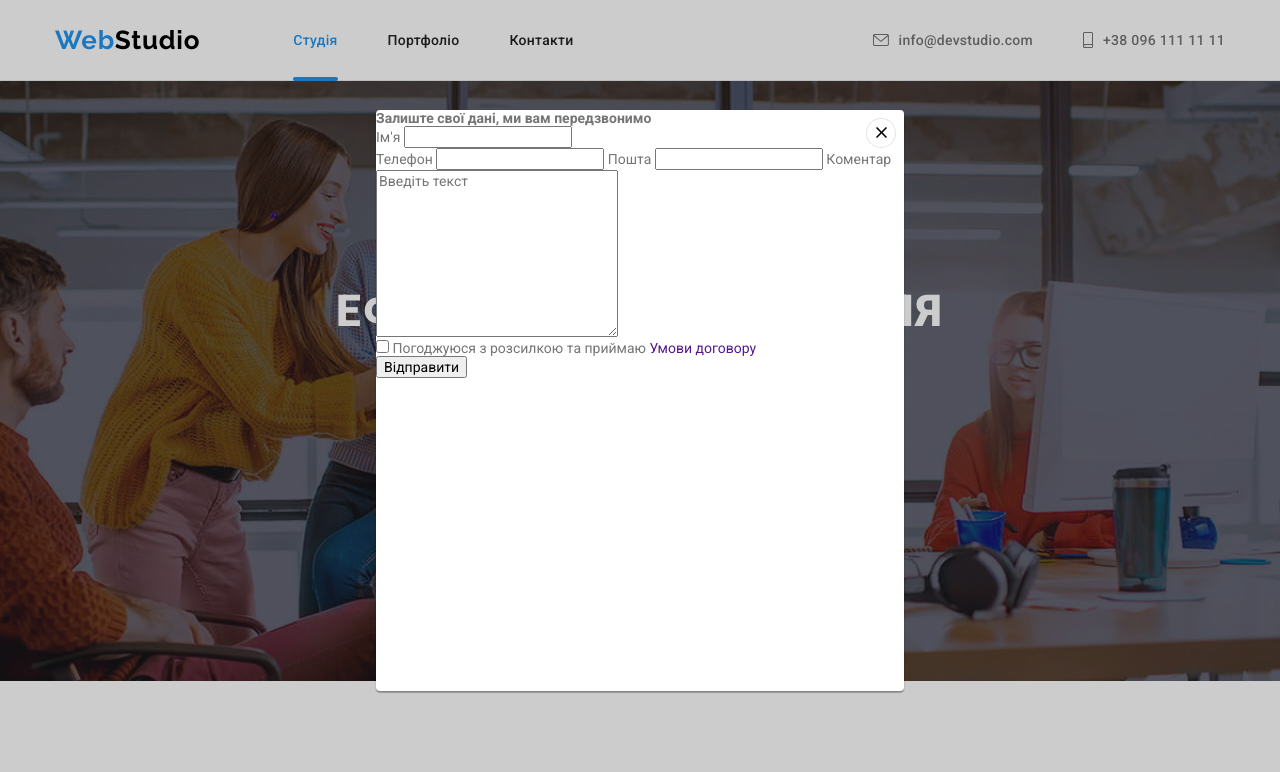
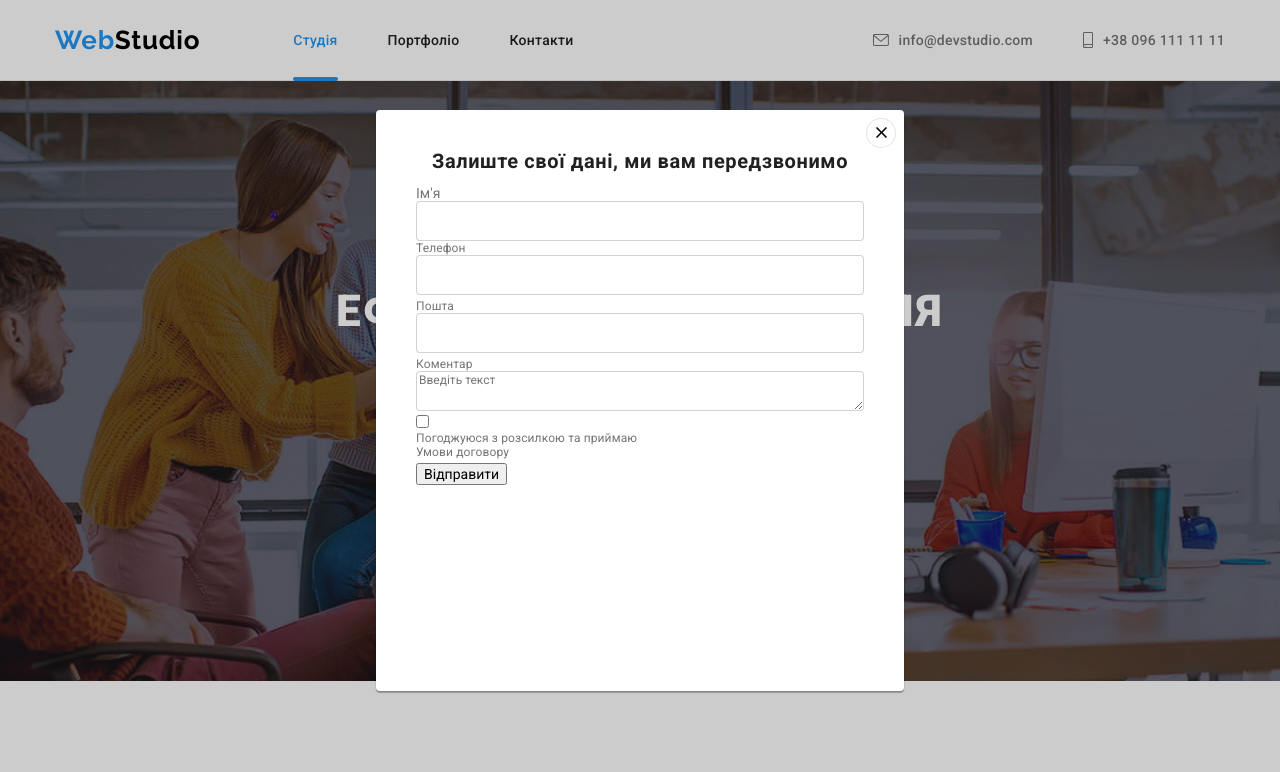
Before and after one commit to ansachuk/goit-markup-hw-05, a plain HTML site: page index.html in a window 1280 px wide. Shown: the top 772 px of the page. Drawn offline with nearby package versions, Linux system fonts and the light colour scheme.

Commit message:
add styles to form

```diff
--- a/css/styles.css
+++ b/css/styles.css
@@ -651,6 +651,49 @@ svg {
 	animation: scale-up-center var(--anima-duration) var(--anima-function) forwards;
 }
 
+.modal-field {
+	display: flex;
+	flex-direction: column;
+
+	padding: 40px;
+}
+
+.modal-form-group {
+	display: flex;
+	flex-direction: column;
+}
+
+.modal-disc {
+	font-weight: 700;
+	font-size: 20px;
+	line-height: 23px;
+	text-align: center;
+	letter-spacing: 0.03em;
+
+	color: var(--font-submain-color);
+
+	margin-bottom: 12px;
+}
+
+.modal-form-label {
+	display: flex;
+	flex-direction: column;
+
+	font-size: 12px;
+	line-height: 14px;
+	letter-spacing: 0.01em;
+
+	color: var(--font-main-color);
+
+	margin-bottom: 4px;
+}
+
+.modal-form-field {
+	height: 40px;
+	border: 1px solid rgba(33, 33, 33, 0.2);
+	border-radius: 4px;
+}
+
 .is-hidden {
 	visibility: hidden;
 	opacity: 0;
--- a/index.html
+++ b/index.html
@@ -566,23 +566,26 @@
         <div class="modal-field">
           <strong class="modal-disc">Залиште свої дані, ми вам передзвонимо</strong>
           <form method="get" class="modal-form" name="modal_form">
-            <label>
+            <label class="modal-form-group">
               <span>Ім'я</span>
-              <input type="text" name="username" class="username" />
+              <input type="text" name="username" class="modal-form-field" />
             </label>
-			<!-- -------------- MODAL GROUP -------------  -->
+            <!-- -------------- MODAL GROUP -------------  -->
             <div class="modal-form-group">
-              <label>
+              <label class="modal-form-label">
                 <span>Телефон</span>
-                <input type="tel" name="tel" class="tel" />
+                <input type="tel" name="tel" class="modal-form-field" />
               </label>
-              <label>
+
+              <label class="modal-form-label">
                 <span>Пошта</span>
-                <input type="email" name="email" class="email" />
+                <input type="email" name="email" class="modal-form-field" />
               </label>
-              <label>
+
+              <label class="modal-form-label">
                 <span>Коментар</span>
                 <textarea
+				class="modal-form-field"
                   name="feedback"
                   cols="30"
                   rows="10"
@@ -590,13 +593,14 @@
                 ></textarea>
               </label>
             </div>
+
             <div role="group" class="">
               <input class="modal-form-checkbox" type="checkbox" id="user_agreement" />
-              <label for="user_agreement"
-                >Погоджуюся з розсилкою та приймаю <a href="">Умови договору</a></label
+              <label class="modal-form-label" for="user_agreement"
+                >Погоджуюся з розсилкою та приймаю <a class="link" href="">Умови договору</a></label
               >
             </div>
-			<!-- ------------- MODAL ACCEPT BUTTON ------------  -->
+            <!-- ------------- MODAL ACCEPT BUTTON ------------  -->
             <button type="submit" class="modal-form-btn">Відправити</button>
           </form>
         </div>
```
